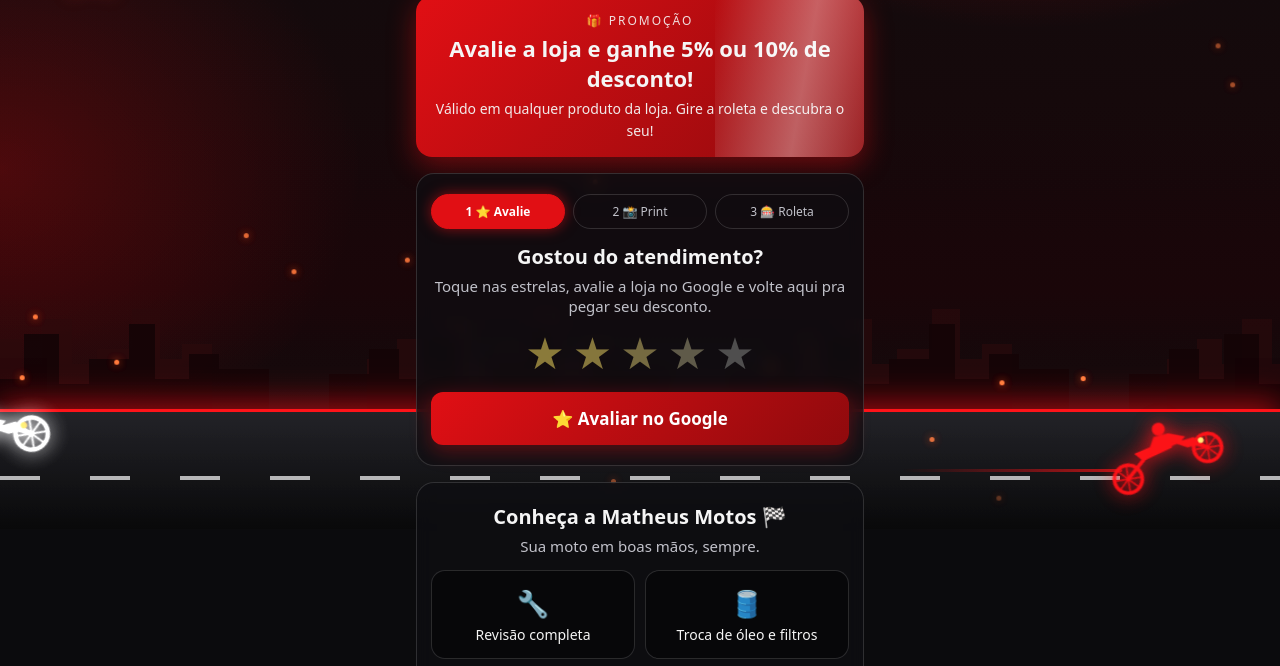
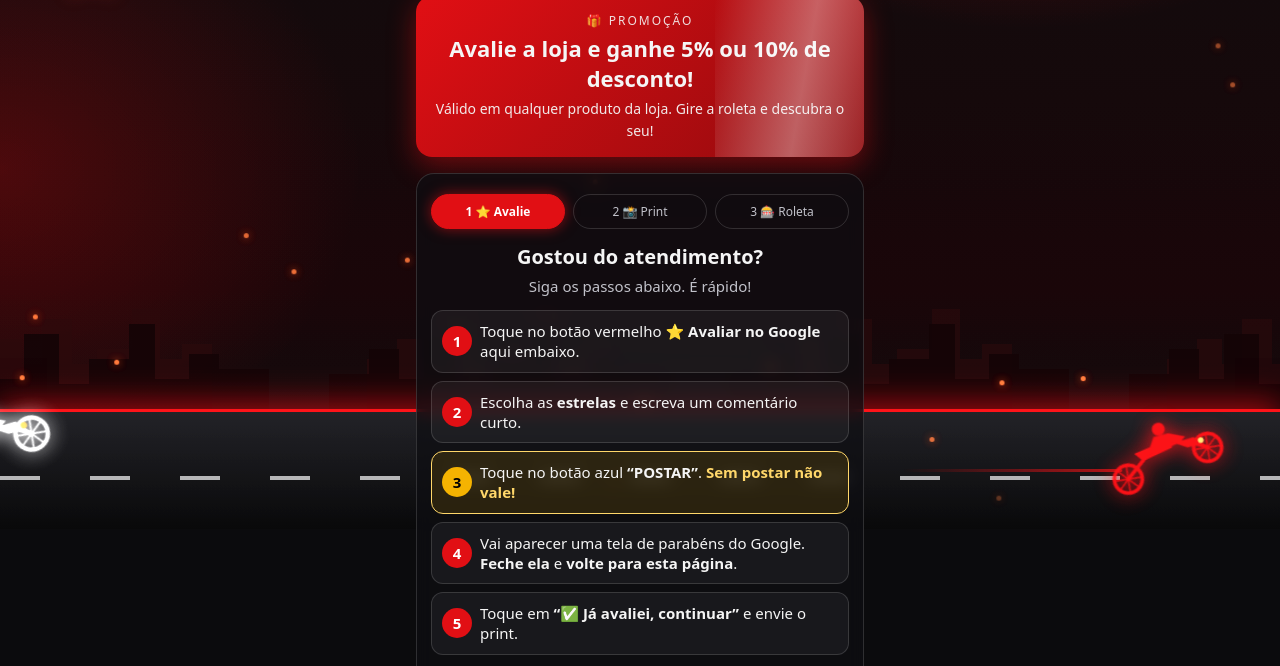
Before and after one commit to wesleysilva198/matheus-motos, a website: page index.html in a window 1280 px wide. Shown: the part 271-937 px from the top of the page. Drawn offline with Linux system fonts and the light colour scheme.

Commit message:
Add files via upload

```diff
--- a/index.html
+++ b/index.html
@@ -109,6 +109,14 @@
 .leg li{display:flex;gap:8px;align-items:flex-start;margin:6px 0;color:var(--text)}
 .leg em{flex:none;width:22px;height:22px;border-radius:50%;background:#e10f14;color:#fff;font-style:normal;font-weight:800;font-size:13px;display:flex;align-items:center;justify-content:center}
 .warn{font-size:13px;color:#ffd76a;margin:10px 0 0}
+
+.guide{list-style:none;counter-reset:g;padding:0;margin:0 0 16px;text-align:left}
+.guide li{counter-increment:g;position:relative;padding:10px 10px 10px 48px;margin:8px 0;background:rgba(255,255,255,.05);border:1px solid var(--line);border-radius:12px;font-size:15px;line-height:1.35}
+.guide li:before{content:counter(g);position:absolute;left:10px;top:50%;margin-top:-15px;width:30px;height:30px;border-radius:50%;background:var(--red);color:#fff;font-weight:800;display:flex;align-items:center;justify-content:center}
+.guide .hot{border-color:#ffd76a;background:rgba(245,179,1,.12)}
+.guide .hot:before{background:#f5b301;color:#000}
+.guide em{color:#ffd76a;font-style:normal;font-weight:800}
+.tip{font-size:13px;color:var(--muted);margin:0 0 10px}
 </style>
 </head>
 <body>
@@ -138,7 +146,14 @@
 
     <div id="p1">
       <h2>Gostou do atendimento?</h2>
-      <p>Toque nas estrelas, avalie a loja no Google e volte aqui pra pegar seu desconto.</p>
+      <p>Siga os passos abaixo. É rápido!</p>
+      <ol class="guide">
+        <li>Toque no botão vermelho <b>⭐ Avaliar no Google</b> aqui embaixo.</li>
+        <li>Escolha as <b>estrelas</b> e escreva um comentário curto.</li>
+        <li class="hot">Toque no botão azul <b>“POSTAR”</b>. <em>Sem postar não vale!</em></li>
+        <li>Vai aparecer uma tela de parabéns do Google. <b>Feche ela</b> e <b>volte para esta página</b>.</li>
+        <li>Toque em <b>“✅ Já avaliei, continuar”</b> e envie o print.</li>
+      </ol>
       <div class="stars" id="stars"></div>
       <a class="btn" id="go" href="#" target="_blank" rel="noopener">⭐ Avaliar no Google</a>
       <button class="btn ghost hide" id="already" style="margin-top:10px">✅ Já avaliei, continuar</button>
@@ -153,6 +168,7 @@
           <li>A sua avaliação aparece no topo da lista.</li>
           <li>Tire o print <b>igual ao exemplo</b> abaixo.</li>
         </ol>
+        <p class="tip">📱 <b>Como tirar print:</b> no <b>Android</b>, segure <b>Ligar + Volume baixo</b>. No <b>iPhone</b>, aperte <b>Botão lateral + Volume alto</b> ao mesmo tempo.</p>
         <a class="btn ghost" id="openStore" href="#" target="_blank" rel="noopener" style="font-size:15px;padding:12px">📍 Abrir a loja no Google</a>
         <div class="ex" style="margin-top:12px">
           <span class="tagex">EXEMPLO</span>
@@ -174,6 +190,7 @@
       <button class="btn ghost" id="pick">📷 Escolher print</button>
       <button class="btn hide" id="send" style="margin-top:10px">Enviar print</button>
       <div class="msg" id="msg"></div>
+      <a class="btn ghost" href="https://wa.me/5573988424350?text=Oi!%20Estou%20com%20dificuldade%20para%20enviar%20o%20print%20da%20avalia%C3%A7%C3%A3o." target="_blank" rel="noopener" style="font-size:15px;padding:12px;margin-top:10px">🆘 Precisa de ajuda? Chame no WhatsApp</a>
     </div>
 
     <div id="p2b" class="hide scan">
```
